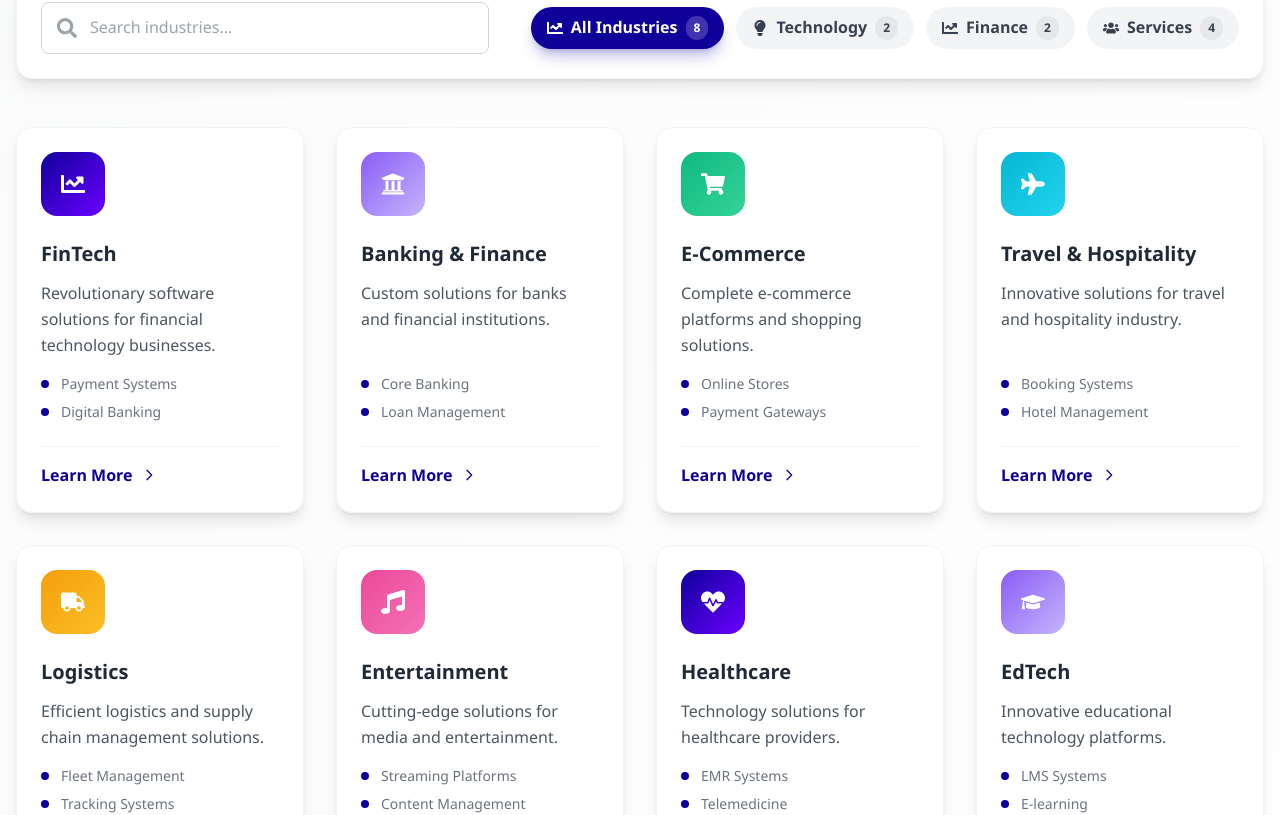
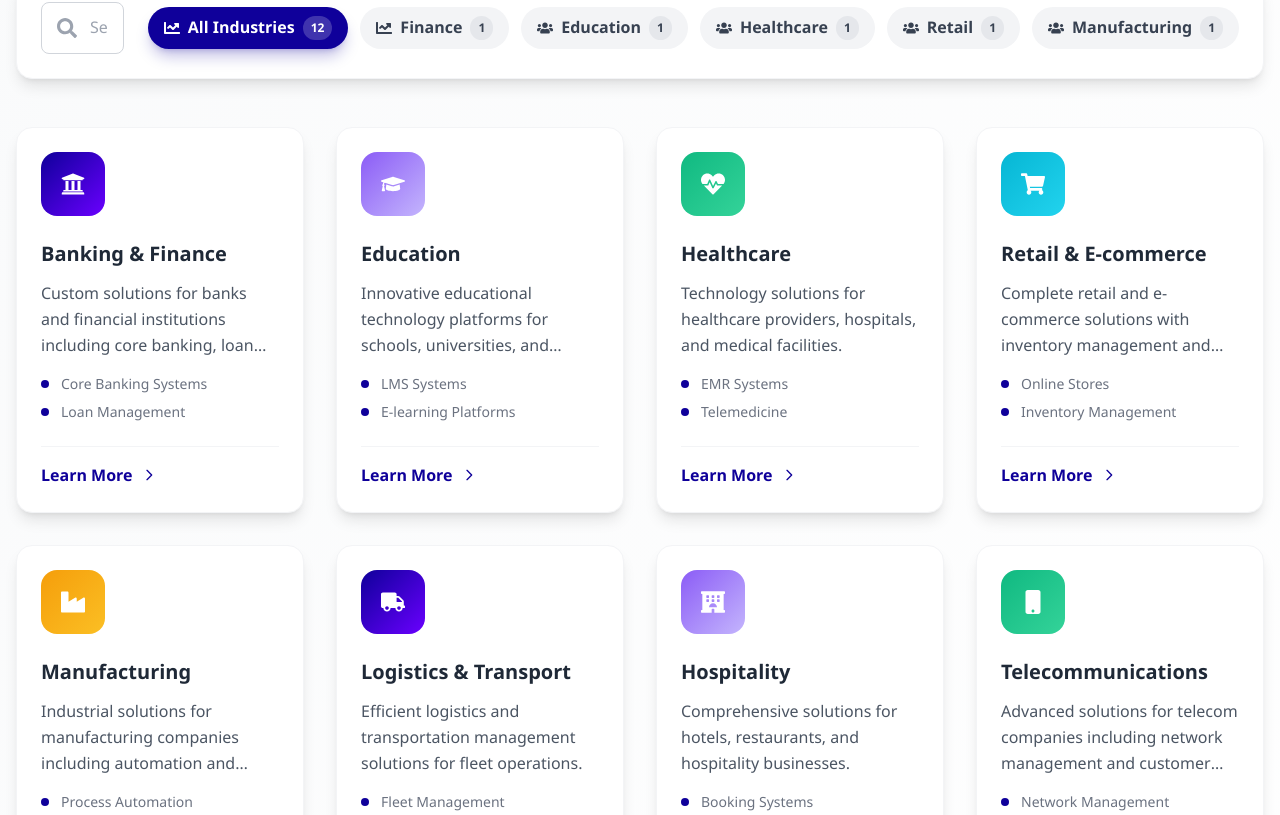
Before and after one commit to IbrahimMalgwi/ganzymalgwitechnologies, a React (Create React App) app: page / in a window 1280 px wide. Shown: the part 6035-6850 px from the top of the page. Built offline with nearby package versions, Linux system fonts and the light colour scheme.

Commit message:
Updated industries  layout

```diff
--- a/src/components/sections/Industries.jsx
+++ b/src/components/sections/Industries.jsx
@@ -5,18 +5,21 @@ import IndustryCard from '../ui/IndustryCard';
 import IndustryModal from '../ui/IndustryModal';
 import useModal from '../../hooks/useModal';
 import { industries } from '../../data/industries';
-import { FaSearch, FaChartLine, FaUsers, FaLightbulb } from 'react-icons/fa';
+import { FaSearch, FaChartLine, FaUsers } from 'react-icons/fa';
 
 const Industries = () => {
     const { isOpen, modalData, openModal, closeModal } = useModal();
     const [activeFilter, setActiveFilter] = useState('all');
     const [searchTerm, setSearchTerm] = useState('');
 
+    // Updated categories only - layout remains identical
     const industryCategories = [
         { id: 'all', name: 'All Industries', count: industries.length, icon: FaChartLine },
-        { id: 'tech', name: 'Technology', count: industries.filter(i => i.category === 'tech').length, icon: FaLightbulb },
         { id: 'finance', name: 'Finance', count: industries.filter(i => i.category === 'finance').length, icon: FaChartLine },
-        { id: 'services', name: 'Services', count: industries.filter(i => i.category === 'services').length, icon: FaUsers }
+        { id: 'education', name: 'Education', count: industries.filter(i => i.category === 'education').length, icon: FaUsers },
+        { id: 'healthcare', name: 'Healthcare', count: industries.filter(i => i.category === 'healthcare').length, icon: FaUsers },
+        { id: 'retail', name: 'Retail', count: industries.filter(i => i.category === 'retail').length, icon: FaUsers },
+        { id: 'manufacturing', name: 'Manufacturing', count: industries.filter(i => i.category === 'manufacturing').length, icon: FaUsers }
     ];
 
     const filteredIndustries = industries.filter(industry => {
@@ -35,12 +38,12 @@ const Industries = () => {
 
     return (
         <section id="industry" className="section-padding bg-gradient-to-br from-gray-50 to-white relative overflow-hidden">
-            {/* Background Elements */}
+            {/* Background Elements - EXACTLY THE SAME */}
             <div className="absolute top-0 left-0 w-80 h-80 bg-[#0F009A] opacity-5 rounded-full -translate-x-40 -translate-y-40"></div>
             <div className="absolute bottom-0 right-0 w-96 h-96 bg-[#0F009A] opacity-5 rounded-full translate-x-48 translate-y-48"></div>
 
             <div className="container-custom relative z-10">
-                {/* Header Section */}
+                {/* Header Section - EXACTLY THE SAME */}
                 <div className="text-center mb-16">
                     <SectionTitle
                         tag="INDUSTRIES WE SERVE"
@@ -50,7 +53,7 @@ const Industries = () => {
                     />
                 </div>
 
-                {/* Stats Overview */}
+                {/* Stats Overview - EXACTLY THE SAME */}
                 <div className="grid grid-cols-2 lg:grid-cols-4 gap-6 mb-12">
                     {stats.map((stat, index) => (
                         <div key={index} className="text-center group">
@@ -66,10 +69,10 @@ const Industries = () => {
                     ))}
                 </div>
 
-                {/* Search and Filter Section */}
+                {/* Search and Filter Section - EXACTLY THE SAME */}
                 <div className="bg-white rounded-2xl shadow-lg border border-gray-100 p-6 mb-12">
                     <div className="flex flex-col lg:flex-row gap-6 items-center justify-between">
-                        {/* Search Box */}
+                        {/* Search Box - EXACTLY THE SAME */}
                         <div className="flex-1 w-full lg:max-w-md">
                             <div className="relative">
                                 <FaSearch className="absolute left-4 top-1/2 transform -translate-y-1/2 text-gray-400 w-5 h-5" />
@@ -83,7 +86,7 @@ const Industries = () => {
                             </div>
                         </div>
 
-                        {/* Filter Tabs */}
+                        {/* Filter Tabs - EXACT SAME LAYOUT, only category names changed */}
                         <div className="flex flex-wrap gap-3">
                             {industryCategories.map((category) => {
                                 const IconComponent = category.icon;
@@ -113,7 +116,7 @@ const Industries = () => {
                     </div>
                 </div>
 
-                {/* Industries Grid */}
+                {/* Industries Grid - EXACTLY THE SAME */}
                 <div className="grid md:grid-cols-2 lg:grid-cols-3 xl:grid-cols-4 gap-8">
                     {filteredIndustries.map((industry, index) => (
                         <IndustryCard
@@ -125,7 +128,7 @@ const Industries = () => {
                     ))}
                 </div>
 
-                {/* No Results Message */}
+                {/* No Results Message - EXACTLY THE SAME */}
                 {filteredIndustries.length === 0 && (
                     <div className="text-center py-12">
                         <div className="w-24 h-24 bg-gray-100 rounded-full flex items-center justify-center mx-auto mb-4">
@@ -136,7 +139,7 @@ const Industries = () => {
                     </div>
                 )}
 
-                {/* CTA Section */}
+                {/* CTA Section - EXACTLY THE SAME */}
                 <div className="text-center mt-16">
                     <div className="bg-gradient-to-r from-[#0F009A] to-[#6A00FF] rounded-2xl p-8 lg:p-12 text-white shadow-2xl">
                         <h3 className="text-2xl lg:text-3xl font-bold mb-4">
@@ -157,7 +160,7 @@ const Industries = () => {
                 </div>
             </div>
 
-            {/* Industry Modal */}
+            {/* Industry Modal - EXACTLY THE SAME */}
             <IndustryModal
                 isOpen={isOpen}
                 industry={modalData}
--- a/src/data/industries.js
+++ b/src/data/industries.js
@@ -2,74 +2,110 @@
 export const industries = [
     {
         id: 1,
-        icon: 'FaChartLine',
-        title: 'FinTech',
+        icon: 'FaUniversity',
+        title: 'Banking & Finance',
         category: 'finance',
         color: 'blue',
-        description: 'Revolutionary software solutions for financial technology businesses.',
-        features: ['Payment Systems', 'Digital Banking', 'Risk Management', 'Blockchain']
+        description: 'Custom solutions for banks and financial institutions including core banking, loan management, and compliance systems.',
+        features: ['Core Banking Systems', 'Loan Management', 'Compliance Solutions', 'Financial Analytics']
     },
     {
         id: 2,
-        icon: 'FaUniversity',
-        title: 'Banking & Finance',
-        category: 'finance',
+        icon: 'FaGraduationCap',
+        title: 'Education',
+        category: 'education',
         color: 'purple',
-        description: 'Custom solutions for banks and financial institutions.',
-        features: ['Core Banking', 'Loan Management', 'Compliance', 'Analytics']
+        description: 'Innovative educational technology platforms for schools, universities, and training institutions.',
+        features: ['LMS Systems', 'E-learning Platforms', 'Student Management', 'Virtual Classrooms']
     },
     {
         id: 3,
-        icon: 'FaShoppingCart',
-        title: 'E-Commerce',
-        category: 'tech',
+        icon: 'FaHeartbeat',
+        title: 'Healthcare',
+        category: 'healthcare',
         color: 'green',
-        description: 'Complete e-commerce platforms and shopping solutions.',
-        features: ['Online Stores', 'Payment Gateways', 'Inventory Management', 'CRM']
+        description: 'Technology solutions for healthcare providers, hospitals, and medical facilities.',
+        features: ['EMR Systems', 'Telemedicine', 'Patient Management', 'Healthcare Analytics']
     },
     {
         id: 4,
-        icon: 'FaPlane',
-        title: 'Travel & Hospitality',
-        category: 'services',
+        icon: 'FaShoppingCart',
+        title: 'Retail & E-commerce',
+        category: 'retail',
         color: 'teal',
-        description: 'Innovative solutions for travel and hospitality industry.',
-        features: ['Booking Systems', 'Hotel Management', 'Travel APIs', 'Loyalty Programs']
+        description: 'Complete retail and e-commerce solutions with inventory management and customer engagement tools.',
+        features: ['Online Stores', 'Inventory Management', 'CRM Systems', 'Payment Gateways']
     },
     {
         id: 5,
-        icon: 'FaTruck',
-        title: 'Logistics',
-        category: 'services',
+        icon: 'FaIndustry',
+        title: 'Manufacturing',
+        category: 'manufacturing',
         color: 'orange',
-        description: 'Efficient logistics and supply chain management solutions.',
-        features: ['Fleet Management', 'Tracking Systems', 'Warehouse Management', 'Route Optimization']
+        description: 'Industrial solutions for manufacturing companies including automation and supply chain management.',
+        features: ['Process Automation', 'Supply Chain Management', 'Quality Control', 'Production Monitoring']
     },
     {
         id: 6,
-        icon: 'FaMusic',
-        title: 'Entertainment',
+        icon: 'FaTruck',
+        title: 'Logistics & Transport',
         category: 'services',
-        color: 'pink',
-        description: 'Cutting-edge solutions for media and entertainment.',
-        features: ['Streaming Platforms', 'Content Management', 'Digital Rights', 'Analytics']
+        color: 'blue',
+        description: 'Efficient logistics and transportation management solutions for fleet operations.',
+        features: ['Fleet Management', 'Tracking Systems', 'Route Optimization', 'Delivery Analytics']
     },
     {
         id: 7,
-        icon: 'FaHeartbeat',
-        title: 'Healthcare',
+        icon: 'FaHotel',
+        title: 'Hospitality',
         category: 'services',
-        color: 'blue',
-        description: 'Technology solutions for healthcare providers.',
-        features: ['EMR Systems', 'Telemedicine', 'Patient Management', 'Healthcare Analytics']
+        color: 'purple',
+        description: 'Comprehensive solutions for hotels, restaurants, and hospitality businesses.',
+        features: ['Booking Systems', 'Hotel Management', 'Customer Service', 'Loyalty Programs']
     },
     {
         id: 8,
-        icon: 'FaGraduationCap',
-        title: 'EdTech',
+        icon: 'FaMobile',
+        title: 'Telecommunications',
         category: 'tech',
+        color: 'green',
+        description: 'Advanced solutions for telecom companies including network management and customer service.',
+        features: ['Network Management', 'Billing Systems', 'Customer Support', 'Service Monitoring']
+    },
+    {
+        id: 9,
+        icon: 'FaLeaf',
+        title: 'Energy & Utilities',
+        category: 'energy',
+        color: 'teal',
+        description: 'Technology solutions for energy companies and utility providers.',
+        features: ['Energy Management', 'Grid Monitoring', 'Billing Systems', 'Maintenance Tracking']
+    },
+    {
+        id: 10,
+        icon: 'FaShieldAlt',
+        title: 'Government & Defense',
+        category: 'government',
+        color: 'orange',
+        description: 'Secure solutions for government agencies and defense organizations.',
+        features: ['Security Systems', 'Data Management', 'Compliance', 'Public Services']
+    },
+    {
+        id: 11,
+        icon: 'FaHome',
+        title: 'Real Estate',
+        category: 'real-estate',
+        color: 'blue',
+        description: 'Property management and real estate technology solutions.',
+        features: ['Property Management', 'Listing Platforms', 'CRM Systems', 'Virtual Tours']
+    },
+    {
+        id: 12,
+        icon: 'FaCar',
+        title: 'Automotive',
+        category: 'automotive',
         color: 'purple',
-        description: 'Innovative educational technology platforms.',
-        features: ['LMS Systems', 'E-learning', 'Student Management', 'Virtual Classrooms']
+        description: 'Technology solutions for automotive industry and vehicle services.',
+        features: ['Dealer Management', 'Service Tracking', 'Inventory Systems', 'Customer Relations']
     }
 ];
```
